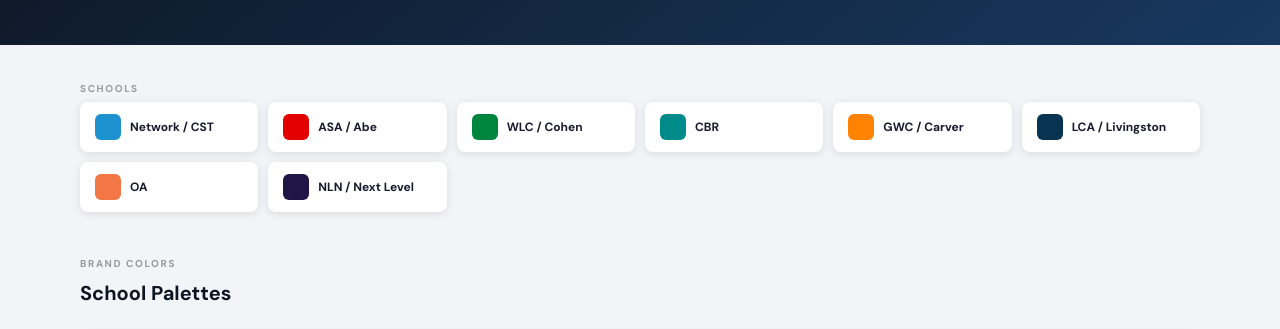
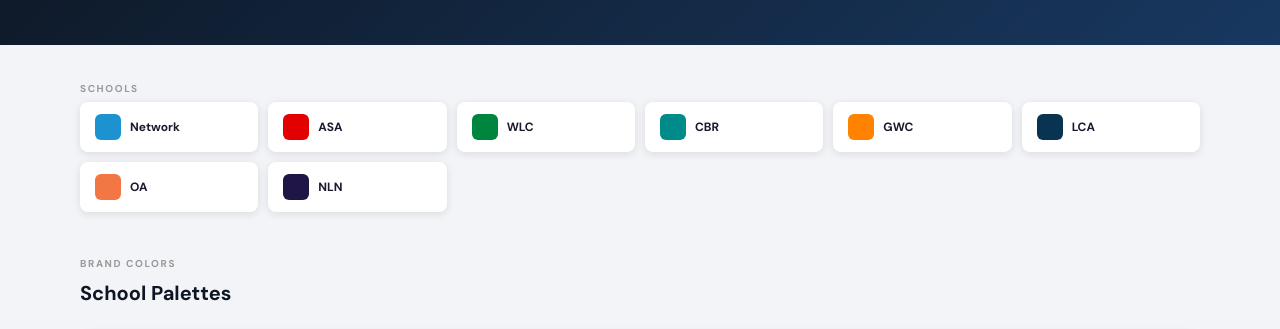
Before and after one commit to Collegiate-Academies/ca-brand-template, a plain HTML site: page index.html in a window 1280 px wide. Shown: the part 254-583 px from the top of the page. Drawn offline with nearby package versions, Linux system fonts and the light colour scheme.

Commit message:
Update index.html

```diff
--- a/index.html
+++ b/index.html
@@ -217,14 +217,14 @@ a:hover { text-decoration: underline; }
 
   <div class="section-label">Schools</div>
   <div class="school-nav">
-    <button class="school-nav-btn" onclick="document.getElementById('ca').scrollIntoView({behavior:'smooth'})"><span class="dot" style="background:#1c92d1"></span>Network / CST</button>
-    <button class="school-nav-btn" onclick="document.getElementById('asa').scrollIntoView({behavior:'smooth'})"><span class="dot" style="background:#e20000"></span>ASA / Abe</button>
-    <button class="school-nav-btn" onclick="document.getElementById('wlc').scrollIntoView({behavior:'smooth'})"><span class="dot" style="background:#00853f"></span>WLC / Cohen</button>
+    <button class="school-nav-btn" onclick="document.getElementById('ca').scrollIntoView({behavior:'smooth'})"><span class="dot" style="background:#1c92d1"></span>Network</button>
+    <button class="school-nav-btn" onclick="document.getElementById('asa').scrollIntoView({behavior:'smooth'})"><span class="dot" style="background:#e20000"></span>ASA</button>
+    <button class="school-nav-btn" onclick="document.getElementById('wlc').scrollIntoView({behavior:'smooth'})"><span class="dot" style="background:#00853f"></span>WLC</button>
     <button class="school-nav-btn" onclick="document.getElementById('cbr').scrollIntoView({behavior:'smooth'})"><span class="dot" style="background:#008b8b"></span>CBR</button>
-    <button class="school-nav-btn" onclick="document.getElementById('gwc').scrollIntoView({behavior:'smooth'})"><span class="dot" style="background:#ff8300"></span>GWC / Carver</button>
-    <button class="school-nav-btn" onclick="document.getElementById('lca').scrollIntoView({behavior:'smooth'})"><span class="dot" style="background:#083452"></span>LCA / Livingston</button>
+    <button class="school-nav-btn" onclick="document.getElementById('gwc').scrollIntoView({behavior:'smooth'})"><span class="dot" style="background:#ff8300"></span>GWC</button>
+    <button class="school-nav-btn" onclick="document.getElementById('lca').scrollIntoView({behavior:'smooth'})"><span class="dot" style="background:#083452"></span>LCA</button>
     <button class="school-nav-btn" onclick="document.getElementById('oa').scrollIntoView({behavior:'smooth'})"><span class="dot" style="background:#f37744"></span>OA</button>
-    <button class="school-nav-btn" onclick="document.getElementById('nln').scrollIntoView({behavior:'smooth'})"><span class="dot" style="background:#1f1646"></span>NLN / Next Level</button>
+    <button class="school-nav-btn" onclick="document.getElementById('nln').scrollIntoView({behavior:'smooth'})"><span class="dot" style="background:#1f1646"></span>NLN</button>
   </div>
 
   <div id="colors">
```
